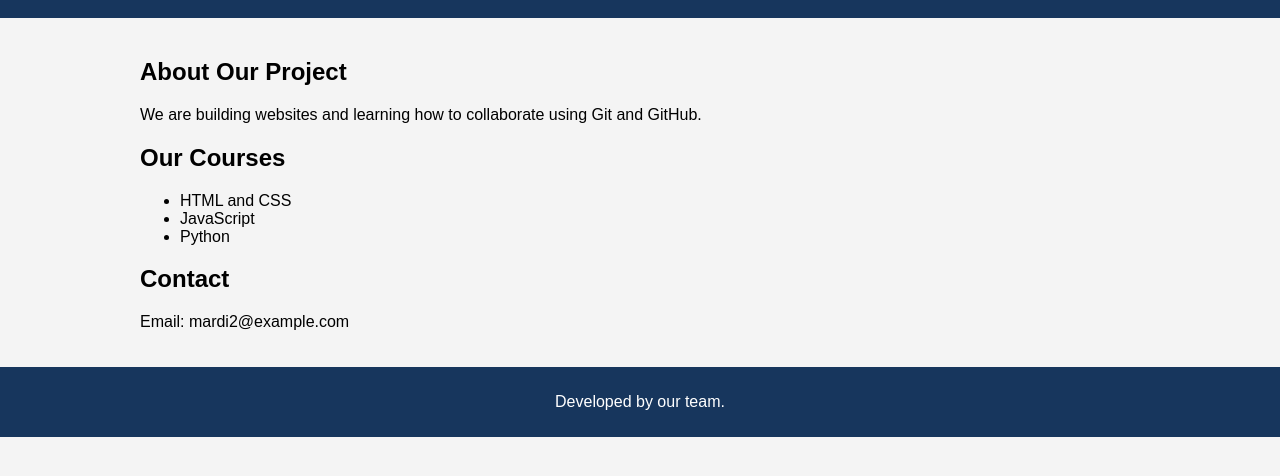
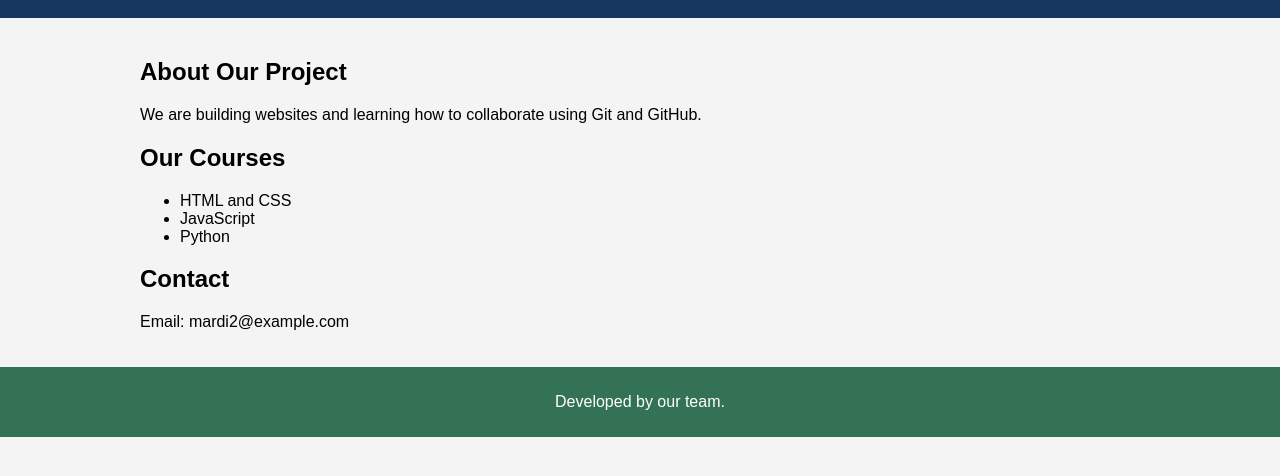
Before and after one commit to MARDIROSE/TEAM-WEBSITE, a plain HTML site: page index.html in a window 1280 px wide. Shown: the part 120-596 px from the top of the page. Drawn offline with Linux system fonts and the light colour scheme.

Commit message:
Change footer background color to #347256

```diff
--- a/style.css
+++ b/style.css
@@ -24,7 +24,7 @@ main {
 }
 
 footer {
-    background-color: #17365d;
+    background-color: #347256;
     color: white;
     padding: 10px;
     text-align: center;
```
